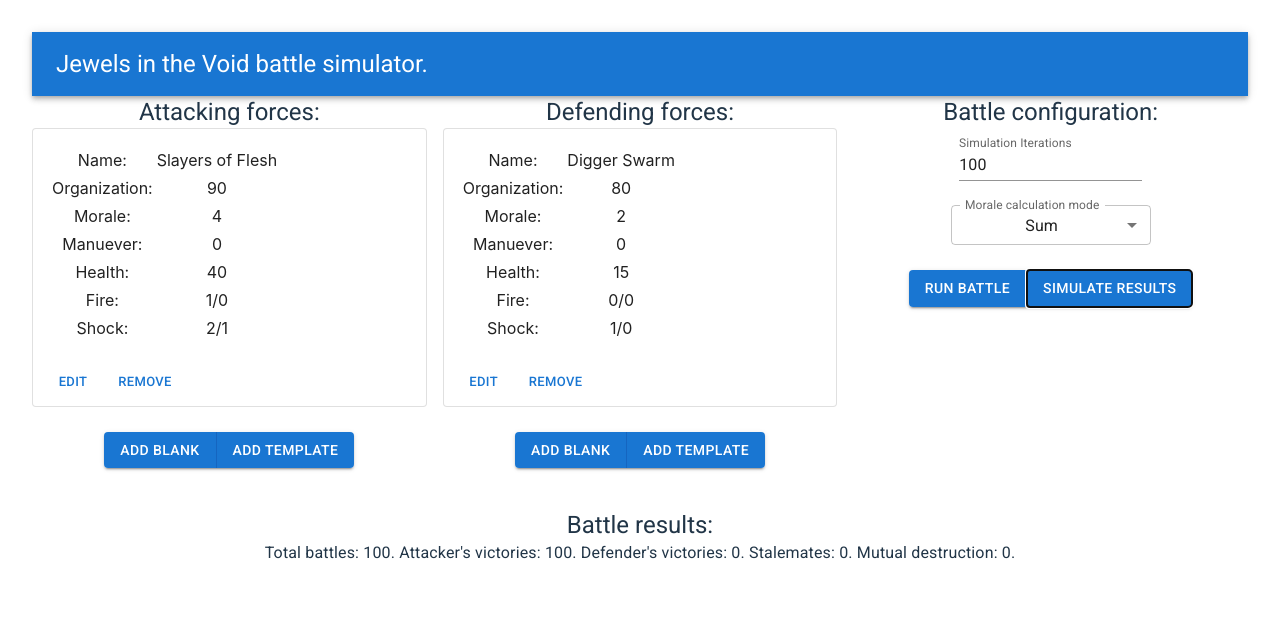
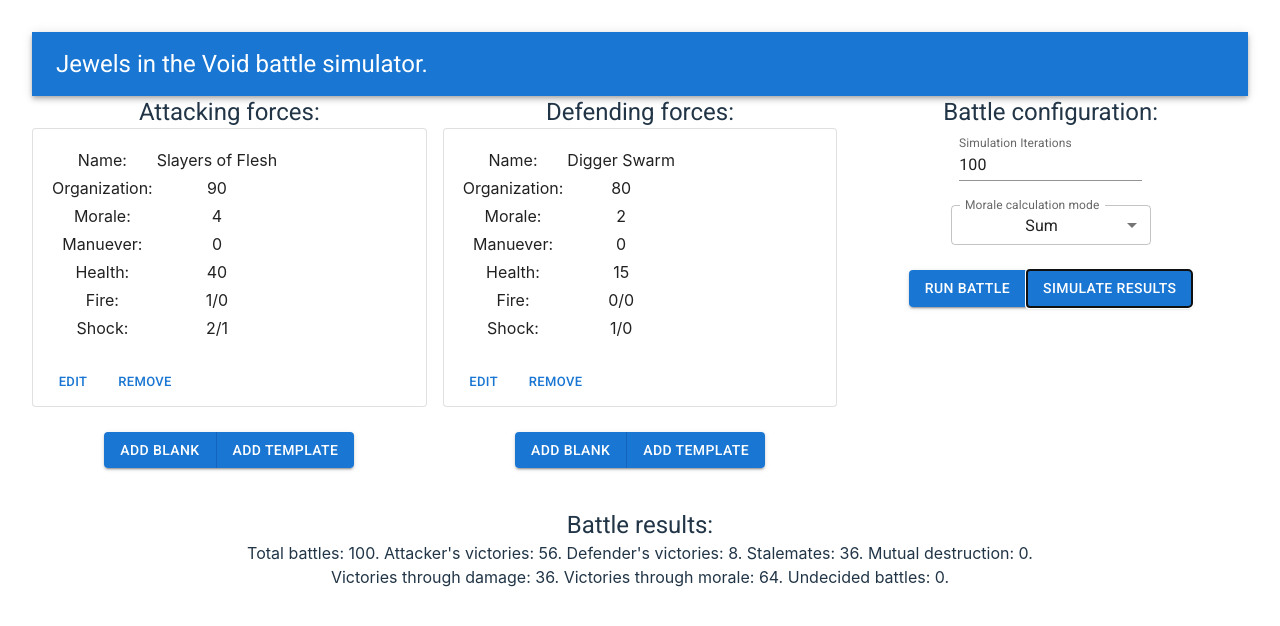
Before and after one commit to JurijsRafalskis/jewels-in-the-void-battle-calculator, a React (Vite) app: page / in a window 1280 px wide. Both pictures are taken after a click on the button "SIMULATE RESULTS". Shown: the top 626 px of the page. Built offline with nearby package versions, Linux system fonts and the light colour scheme.

Commit message:
Fixed morale damage bug.
Added icons and on hover stats to battle history.

```diff
--- a/src/buisnessLogic/BattleCalculator.tsx
+++ b/src/buisnessLogic/BattleCalculator.tsx
@@ -91,7 +91,7 @@ function shockPhase(context: IBattleContext, config: IBattleConfiguration): IBat
 }
 
 function moralePhase(context: IBattleContext, config: IBattleConfiguration): IBattleContext {
-    context.attackerCurrentState.Morale -= Math.max(context.attackerCurrentState.Morale - 1, 0);
+    context.attackerCurrentState.Morale = Math.max(context.attackerCurrentState.Morale - 1, 0);
     context.defenderCurrentState.Morale = Math.max(context.defenderCurrentState.Morale - 1, 0);
     context.log.push(new MoralePhaseLogInstance(context));
     if (context.defenderCurrentState.Morale == 0) {
--- a/src/buisnessLogic/BattleLogs/LogInstances.tsx
+++ b/src/buisnessLogic/BattleLogs/LogInstances.tsx
@@ -5,6 +5,7 @@ import { RollResult } from "../../utils/DieUtilities";
 import { IUnit } from "../../model/armyComposition/Unit";
 import UnitHover from "../../components/UnitHover";
 import { GenerateKey } from "../../utils/GenericUtilities";
+import FlashOnIcon from '@mui/icons-material/FlashOn';
 
 export class InitiativePhaseLogInstance extends LogInstance {
     protected attackersRoll: RollResult;
@@ -16,10 +17,10 @@ export class InitiativePhaseLogInstance extends LogInstance {
     }
 
     public GetFormattedLogElement(): JSX.Element {
-        return <Typography>
+        return <Box>
                 <Box sx={{ fontWeight: 'bold' }}>Executing initative phase:</Box>
                 <Box>{`Attacker's maneuver roll is ${this.attackersRoll.total}, defender's ${this.defendersRoll.total}.`}</Box>
-            </Typography>
+            </Box>
     }
 }
 
@@ -37,16 +38,19 @@ export class BattlePhaseLogInstance extends LogInstance {
     }
 
     public GetFormattedLogElement(): JSX.Element {
-        return <Typography>
+        return <Box>
             <Box><Box component="span" sx={{ fontWeight: 'bold' }}>{`Executing "${BattleContactPhase[this.contactPhase]}" phase: `}</Box></Box>
-            <Box>{`Attacker's ${this.FormatDamageLog(this.attackerNumbers, this.attacker)}. `}</Box>
-            <Box>{`Defender's ${this.FormatDamageLog(this.defenderNumbers, this.defender)}. `}</Box>
+            <Box>{`Attacker's `}{this.FormatDamageLog(this.attackerNumbers, this.attacker)}</Box>
+            <Box>{`Defender's `}{this.FormatDamageLog(this.defenderNumbers, this.defender)}</Box>
             <Box>{`${BattleRole[this.moraleLost]} lost morale this phase.`}</Box>
-        </Typography>
+        </Box>
     }
 
-    private FormatDamageLog(data: UnitBattlePhaseCalculations, currentUnit: IUnit) {
-        return `roll ${data.roll.total}, total attack ${data.totalAttack}, total damage ${data.totalDamage}, remaining HP ${currentUnit.Health}, remaining morale: ${currentUnit.Morale}.`;
+    private FormatDamageLog(data: UnitBattlePhaseCalculations, currentUnit: IUnit): JSX.Element {
+        return <Box component={"span"}>
+            {`roll ${data.roll.total}, total attack ${data.totalAttack}, total damage ${data.totalDamage}. `}
+            <UnitHover unit={currentUnit}><FlashOnIcon fontSize={"inherit"}/></UnitHover>
+        </Box>
     }
 }
 
@@ -62,10 +66,10 @@ export class MoralePhaseLogInstance extends LogInstance {
     }
 
     public GetFormattedLogElement(): JSX.Element {
-        return <Typography>
+        return <Box>
             <Box sx={{ fontWeight: 'bold' }}>Executing morale phase:</Box>
             <Box>{`Attacker's current morale ${this.attacker.Morale}, defender's current morale ${this.defender.Morale}`}</Box>
-        </Typography>
+        </Box>
     }
 }
 
@@ -80,18 +84,19 @@ export class EndOfBattleLogInstance extends LogInstance {
 
     public GetFormattedLogElement(): JSX.Element {
         return (
-            <>
-                <Typography>
+            <Box>
+                <Box>
                     The battle ended in <Box component="span" sx={{ fontWeight: 'bold' }}>{GetBattleResultLabel(this.battleResult)}</Box>.
                     {this.victoryType != VictoryType.Undecided && <>
                         {' '}Victory was achived through <Box component="span" sx={{ fontWeight: 'bold' }}>{GetVictoryLabel(this.victoryType)}</Box>
                     </>}
-                </Typography>
-                <Typography>
-                    <UnitHover popoverText="Attacker's final stats." unit={this.attacker}></UnitHover> {' '}
-                    <UnitHover popoverText="Defender's final stats." unit={this.defender}></UnitHover>
-                </Typography>
-            </>)
+                </Box>
+                <Box>
+                    <UnitHover unit={this.attacker}>Attacker's final stats. <FlashOnIcon fontSize={"inherit"}/></UnitHover> {' '}
+                    <UnitHover unit={this.defender}>Defender's final stats. <FlashOnIcon fontSize={"inherit"}/></UnitHover>
+                </Box>
+            </Box>
+            )
     }
 }
 
@@ -103,6 +108,9 @@ export class MultiSimulationLog implements ILogInstance{
     protected stalemateCount:number = 0;
     protected mutualDestructionCount:number = 0;
     protected totalCount:number = 0;
+    protected moraleVictoriesCount:number = 0;
+    protected damageVictoriesCount:number = 0;
+    protected undecidedCount:number = 0;
 
     constructor(){
         this.key = GenerateKey();
@@ -114,6 +122,9 @@ export class MultiSimulationLog implements ILogInstance{
         if(context.battleResult == BattleResult.DefendersVictory) this.defendersVictoryCount++;
         if(context.battleResult == BattleResult.MutualDestruction) this.mutualDestructionCount++;
         if(context.battleResult == BattleResult.Stalemate) this.stalemateCount++;
+        if(context.victoryType == VictoryType.Destruction) this.damageVictoriesCount++;
+        if(context.victoryType == VictoryType.Morale) this.moraleVictoriesCount++;
+        if(context.victoryType == VictoryType.Undecided) this.undecidedCount++;
     }
 
     public GetKey(): string {
@@ -121,8 +132,9 @@ export class MultiSimulationLog implements ILogInstance{
     }
 
     public GetFormattedLogElement(): JSX.Element {
-        return <>
-            <Typography>Total battles: {this.totalCount}. Attacker's victories: {this.attackersVictoryCount}. Defender's victories: {this.defendersVictoryCount}. Stalemates: {this.stalemateCount}. Mutual destruction: {this.mutualDestructionCount}.</Typography>
-        </>
+        return <Box>
+            <Box>Total battles: {this.totalCount}. Attacker's victories: {this.attackersVictoryCount}. Defender's victories: {this.defendersVictoryCount}. Stalemates: {this.stalemateCount}. Mutual destruction: {this.mutualDestructionCount}.</Box>
+            <Box>Victories through damage: {this.damageVictoriesCount}. Victories through morale: {this.moraleVictoriesCount}. Undecided battles: {this.undecidedCount}.</Box>
+        </Box>
     }
 }
--- a/src/components/UnitHover.tsx
+++ b/src/components/UnitHover.tsx
@@ -1,12 +1,12 @@
 import Popover from '@mui/material/Popover';
 import { IUnit } from '../model/armyComposition/Unit';
 import { Box } from '@mui/material';
-import React, { useState } from 'react';
+import React, { ReactNode, useState } from 'react';
 import UnitCard from './UnitCard';
 
 export interface UnitHoverProps {
-    popoverText: string;
     unit: IUnit;
+    children: ReactNode;
 }
 
 function UnitHover(props: UnitHoverProps) {
@@ -21,7 +21,7 @@ function UnitHover(props: UnitHoverProps) {
             aria-owns={popoverOpen ? id : undefined}
             aria-haspopup="true"
         >
-            {props.popoverText}
+            {props.children}
         </Box>
         <Popover
             id={id}
--- a/src/model/BattleStructure.tsx
+++ b/src/model/BattleStructure.tsx
@@ -27,7 +27,7 @@ export enum VictoryType{
 
 export function GetVictoryLabel(result:VictoryType){
     //Can't really use switch with enums without a lot of additional work, using ifs.
-    if(result == VictoryType.Destruction) return "Enemy destruction";
+    if(result == VictoryType.Destruction) return "Opposition's destruction";
     if(result == VictoryType.Morale) return "Morale";
     return "Unknown";
 }
```
